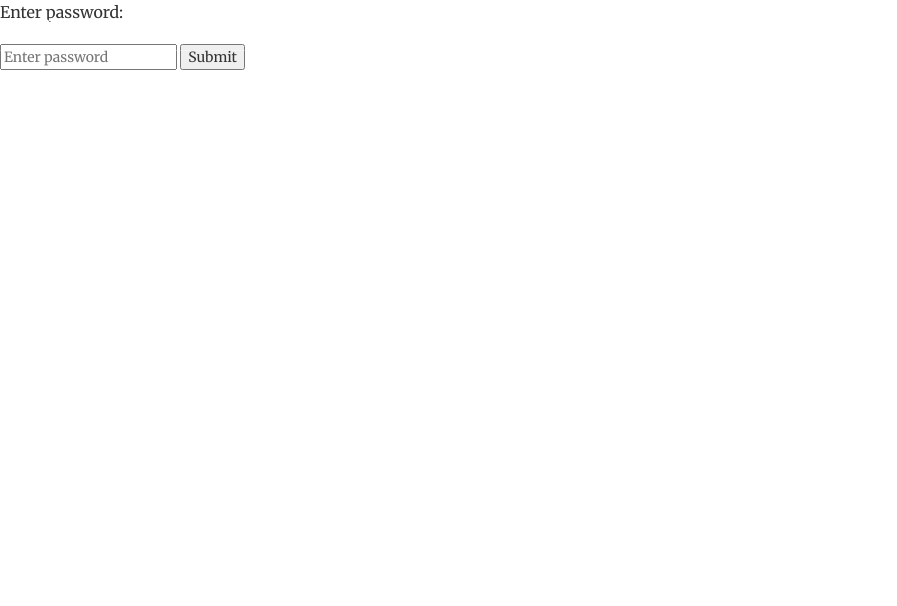
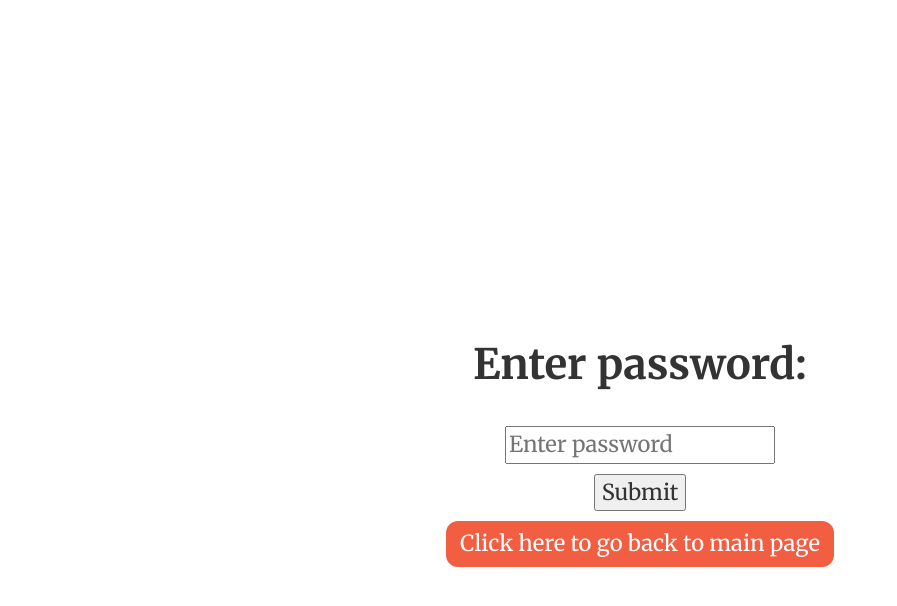
Before and after one commit to jkimOTD/jkimOTD.github.io, a Jekyll site: the page built from module6.html, in a window 1280 px wide. Shown: the top 606 px of the page, without its empty margins (0-897 px from the left). Built offline with Jekyll 4.4.1, drawn with Linux system fonts in a browser that asks for light colours.

Commit message:
Update mod6.html

```diff
--- a/_includes/mod6.html
+++ b/_includes/mod6.html
@@ -1,4 +1,4 @@
-
+<!DOCTYPE html>
 <html lang="en">
 <head>
     <meta charset="UTF-8">
@@ -41,25 +41,81 @@
         #placeholder-section {
             display: none;
         }
+        .aesthetic-button {
+            background-color: #f25e42;
+            border: none;
+            color: white;
+            padding: 7px 14px; /* Reduced padding by 30% */
+            text-align: center;
+            text-decoration: none;
+            display: inline-block;
+            font-size: 12.6px; /* Reduced font size by 30% */
+            cursor: pointer;
+            border-radius: 12px;
+            transition: background-color 0.3s ease, transform 0.3s ease;
+            margin-top: 10px; /* Added margin-top to position it under the password input */
+        }
+        .aesthetic-button:hover {
+            background-color: #d04e37;
+            transform: scale(1.05);
+        }
+        .aesthetic-button:active {
+            background-color: #b2432e;
+            transform: scale(0.95);
+        }
+        .flex-container {
+            display: flex;
+            align-items: center;
+            justify-content: space-between;
+            margin-top: 20px;
+        }
+        .survey-link {
+            font-size: 16px;
+            text-decoration: none;
+            color: #000; /* or any other color */
+            margin: 0 10px; /* optional margin to space out the links */
+        }
+        .password-container {
+            display: flex;
+            flex-direction: column;
+            align-items: center;
+            justify-content: center;
+            height: 100vh;
+            text-align: center;
+            font-size: 22px; /* Increased font size by 20 units */
+        }
+        .password-container input, .password-container button {
+            margin-top: 10px;
+            font-size: 22px; /* Increased font size by 20 units */
+        }
+        .password-container p {
+            font-size: 42px; /* Increased font size by 20 units */
+            font-weight: bold;
+        }
     </style>
 </head>
 <body>
     <div id="placeholder-section">
-        <div id="password-section">
-            <p>Enter password: </p>
+        <div id="password-section" class="password-container">
+            <p>Enter password:</p>
             <input type="password" id="password-input" placeholder="Enter password">
             <button onclick="checkPassword()">Submit</button>
+            <button class="aesthetic-button" onclick="window.location.href='https://jkimotd.github.io/test/'">
+                Click here to go back to main page
+            </button>
         </div>
     </div>
     <div id="locked-section">
         <div class="responsive-iframe-container">
             <iframe loading="lazy" class="responsive-iframe" src="https://www.canva.com/design/DAGHY9Vhj7Y/IYCqGwZUwQnDW8zRzi-dxg/view?embed" allowfullscreen="allowfullscreen" allow="fullscreen"></iframe>
         </div>
-
-        <a href="https://forms.gle/wxX3j2o6irCBaNoQ7">Click here to take the pre-module knowledge check</a><br>
-
-        <a href="https://forms.gle/h3mC45XLMKZFunuT9">Click here to take the post-module knowledge check</a>
-
+        <div class="flex-container">
+            <a href="https://forms.gle/wxX3j2o6irCBaNoQ7" class="survey-link">Click here to take the pre-module survey</a>
+            <button class="aesthetic-button" onclick="window.location.href='https://jkimotd.github.io/test/'">
+                Click here to go back to main page
+            </button>
+        </div>
+        <p><a href="https://forms.gle/h3mC45XLMKZFunuT9" class="survey-link">Click here to take the post-module survey</a></p>
     </div>
     <script>
         document.addEventListener("DOMContentLoaded", function() {
```
